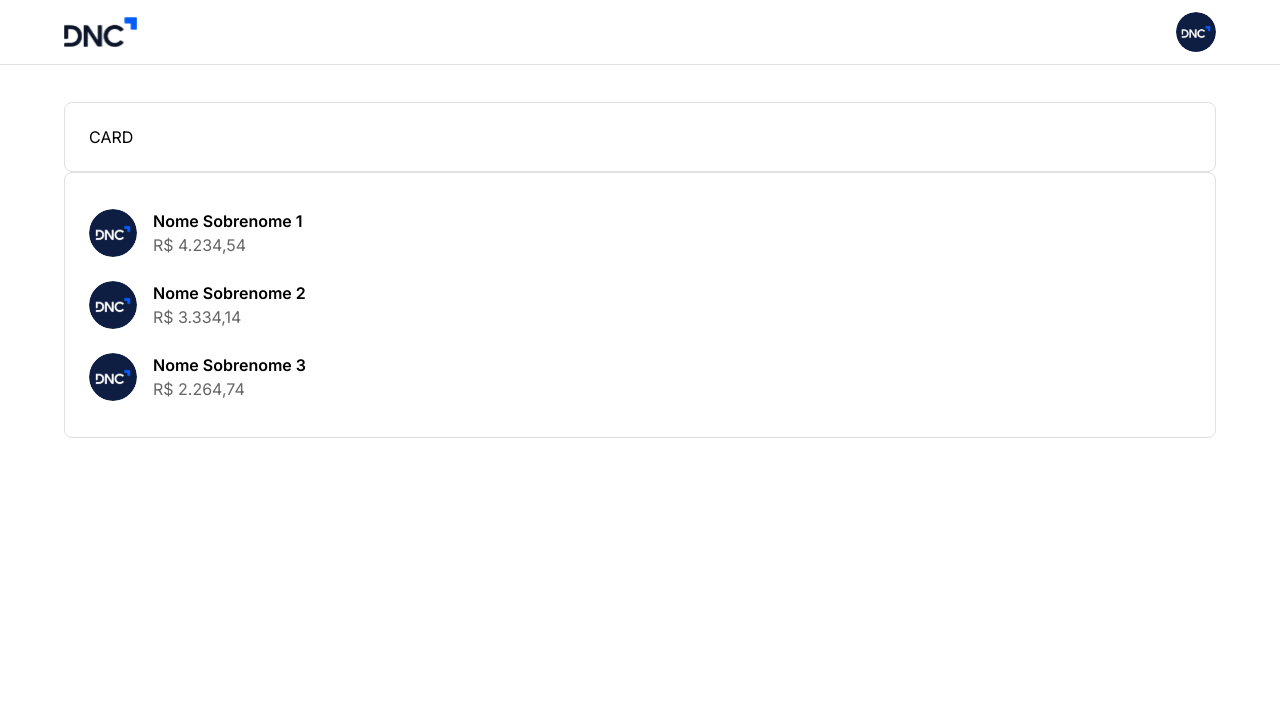
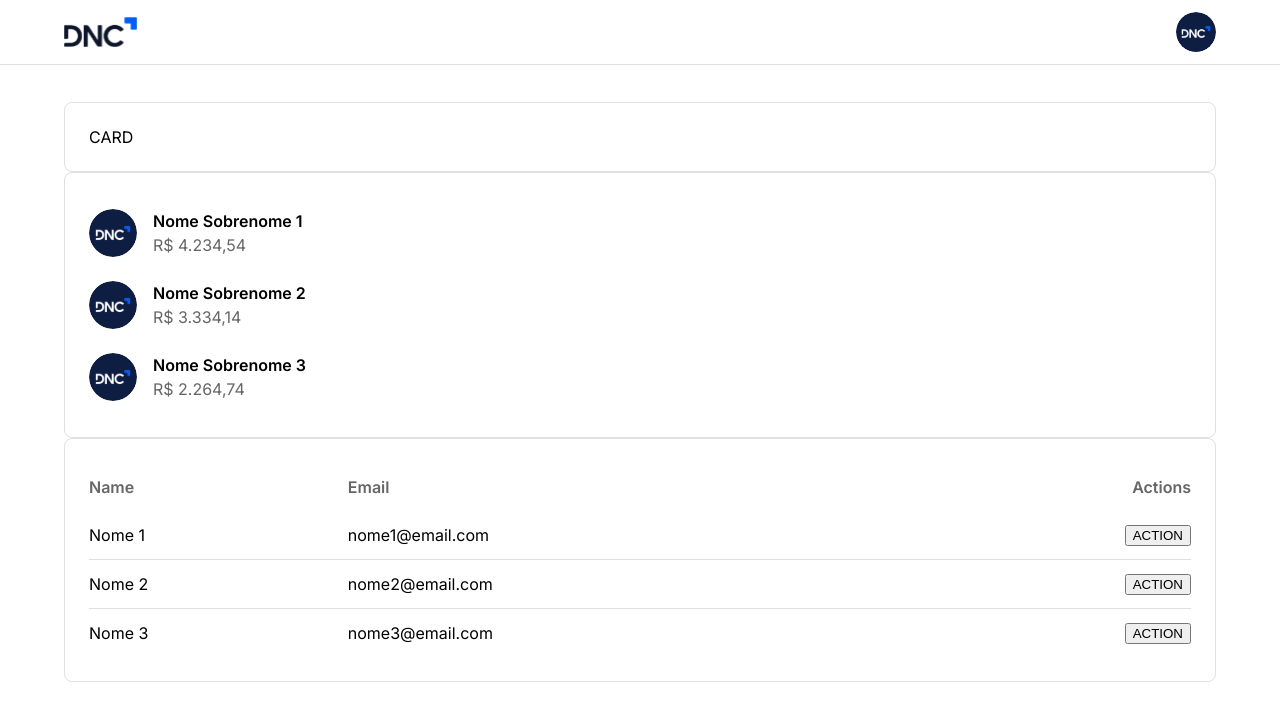
Before and after one commit to giovanna-cambraia/sales-dashboard-gc, a React (Vite) app: page /home in a window 1280 px wide. Shown: the top 720 px of the page. Built offline with nearby package versions, Linux system fonts and the light colour scheme.

Commit message:
Feat: Table Component

```diff
--- /dev/null
+++ b/src/components/CustomTable.tsx
@@ -0,0 +1,71 @@
+import styled from 'styled-components'
+import type { CustomTableProps } from '@/types'
+import { pxToRem } from '@/utils'
+
+const TableWrapper = styled.div`
+  overflow-x: auto;
+  width: 100%;
+  background-color: ${(props) => props.theme.appBackground};
+  table {
+    width: 100%;
+    border-collapse: collapse;
+  }
+
+  th,
+  td {
+      height: ${pxToRem(48)};
+      padding: 0 ${pxToRem(8)} 0 0;
+      text-align: left;
+      &:last-child {
+            text-align: right;
+            padding: 0;
+      }
+  }
+
+    th {
+        color: ${(props) => props.theme.typographies.subtitle};
+        font-weight: 600;
+    }
+
+    tr {
+        border-bottom: ${pxToRem(1) } solid ${(props) => props.theme.appDefaultStroke};
+        &:last-child {
+            border-bottom: none;
+        }
+    }
+`
+function CustomTable(props: CustomTableProps) {
+    const { headers, rows } = props
+    return (
+        <TableWrapper>
+           <table>
+                <thead>
+                    <tr>
+                        {
+                            headers.map((header, index) => (
+                                <th key={index}>{header}</th>
+                            ))
+                        }
+                    </tr>
+                </thead>
+                <tbody>
+                    {
+                        rows.map((row, rowIndex) => (
+                            <tr key={rowIndex}>
+                                {
+                                    row.map((cell, cellIndex) => (
+                                        <td key={cellIndex}>
+                                            {cell}
+                                        </td>
+                                    ))
+                                }
+                            </tr>
+                        ))
+                    }
+                </tbody>
+           </table>
+        </TableWrapper>
+    )
+}
+
+export default CustomTable
--- a/src/components/index.ts
+++ b/src/components/index.ts
@@ -2,6 +2,7 @@
 export { default as FormComponent } from './FormComponent'
 export { default as Header } from './Header'
 export { default as AvatarList } from './AvatarList'
+export { default as CustomTable } from './CustomTable'
 export * from './CardComponent'
 export * from './Logo'
 export * from './StyledButton'
--- a/src/pages/Home.tsx
+++ b/src/pages/Home.tsx
@@ -1,4 +1,4 @@
-import { AvatarList, CardComponent, Header } from '@/components'
+import { AvatarList, CardComponent, CustomTable, Header } from '@/components'
 import { Container } from '@mui/material'
 import { currencyConverter } from '@/utils'
 
@@ -20,6 +20,27 @@
       subtitle: currencyConverter(2264.74),
     },
   ]
+
+  const mockTableData = {
+    headers: ['Name', 'Email', 'Actions'],
+    rows: [
+      [
+        <span> Nome 1</span>,
+        <span> nome1@email.com </span>,
+        <button> ACTION </button>,
+      ],
+        [
+        <span> Nome 2</span>,
+        <span> nome2@email.com </span>,
+        <button> ACTION </button>,
+      ],
+        [
+        <span> Nome 3</span>,
+        <span> nome3@email.com </span>,
+        <button> ACTION </button>,
+      ],
+    ]
+  }
   return (
     <>
       <Header />
@@ -28,6 +49,12 @@
         <CardComponent>
           <AvatarList listData={mockListData} />
         </CardComponent>
+        <CardComponent>
+          <CustomTable
+          headers={mockTableData.headers}
+          rows={mockTableData.rows}
+          />
+        </CardComponent>
       </Container>
     </>
   )
--- /dev/null
+++ b/src/types/customTable.d.ts
@@ -0,0 +1,6 @@
+import type React from "react"
+
+export interface CustomTableProps {
+    headers: string[]
+    rows: React.ReactNode[][]
+}
--- a/src/types/index.ts
+++ b/src/types/index.ts
@@ -1,4 +1,5 @@
 export * from './avatarsList'
+export * from './customTable'
 export * from './theme'
 export * from './typographies'
 export * from './formComponent'
```
